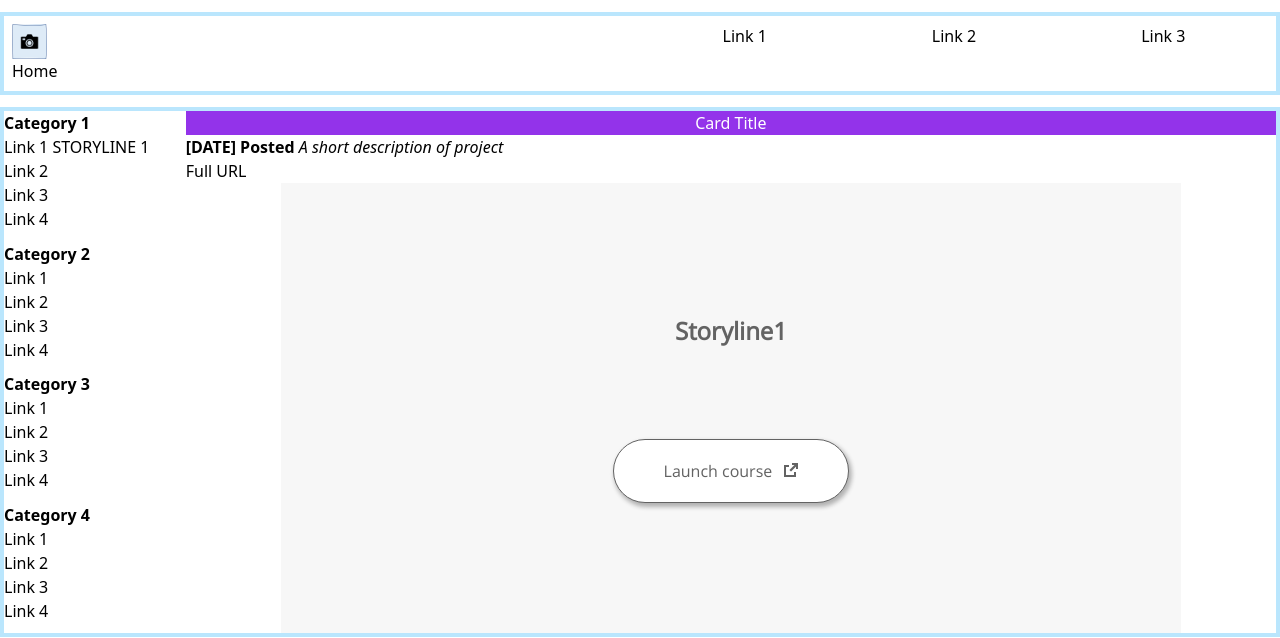
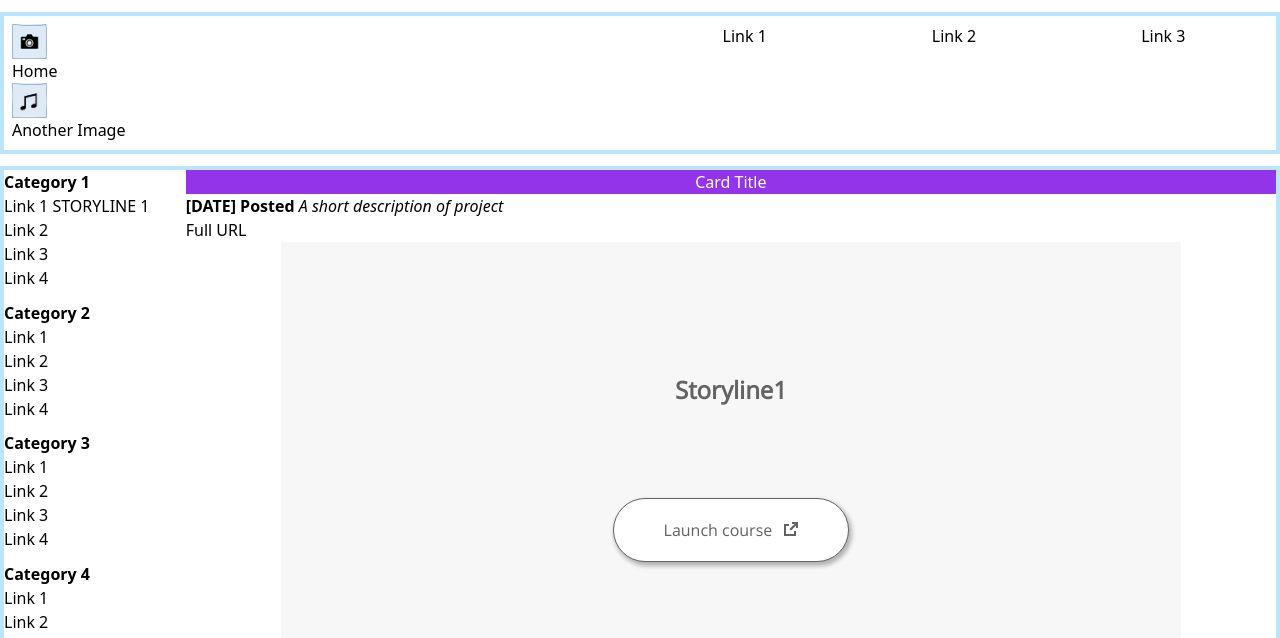
Before and after one commit to monkeycrane2010/personalbrand, a website: page storyline1.html in a window 1280 px wide. Shown: the top 638 px of the page. Drawn offline with Linux system fonts and the light colour scheme.

Commit message:
source of image

```diff
--- a/storyline1.html
+++ b/storyline1.html
@@ -14,6 +14,7 @@
      <!--Logo -->
    <div>
             <p><a href="landingpage.html"><img src="placeholder images/placeholder_image.png" width="35px" height="35px" alt="site logo">Home</a></p>
+            <p><a href="landingpage.html"><img src="placeholder_sound.png" width="35px" height="35px" alt="site logo">Another Image</a></p>
    </div>
     <!--Top Nav -->
    <div class="flex justify-around">
```
Also changed, not shown: placeholder_sound.png (renamed from placeholder images/placeholder_sound.png).
